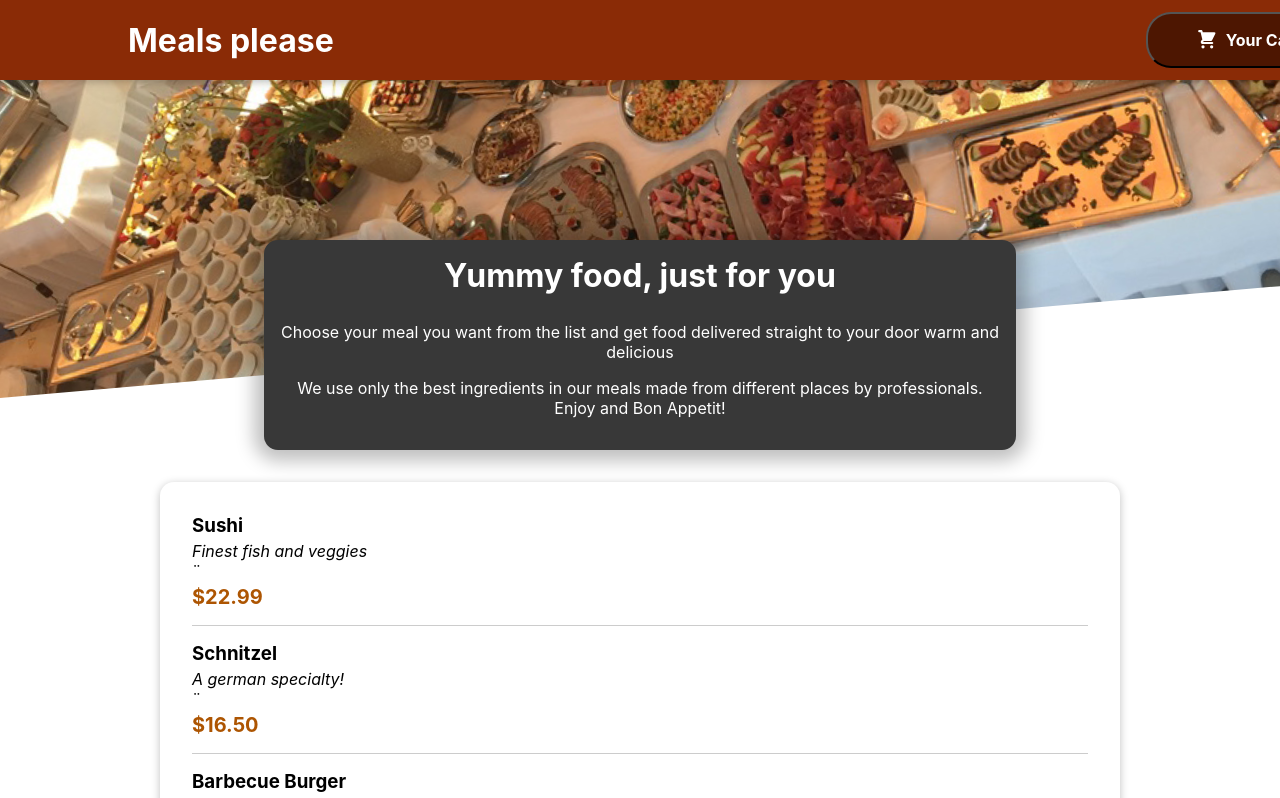
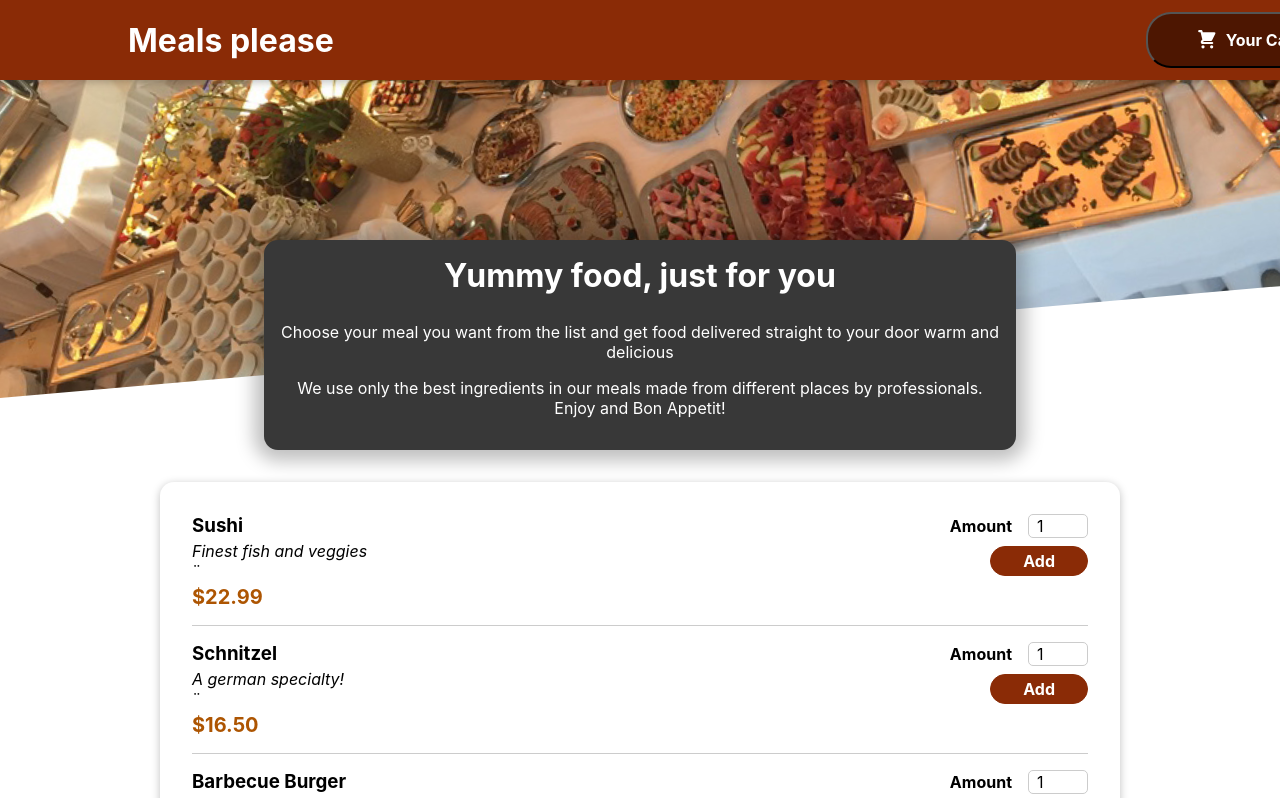
Before and after one commit to ProgramHefe/food-app, a React (Create React App) app: page / in a window 1280 px wide. Shown: the top 798 px of the page. Built offline with nearby package versions, Linux system fonts and the light colour scheme.

Commit message:
Form done

```diff
--- a/src/components/Meals/MealItem/MealItem.js
+++ b/src/components/Meals/MealItem/MealItem.js
@@ -1,4 +1,5 @@
 import React from "react";
+import MealItemForm from "./MealItemForm";
 import classes from '../MealItem.module.css'
 
 const MealItem = props => {
@@ -12,7 +13,7 @@
             <div className={classes.price}>{price}</div>
         </div>
         <div>
-
+            <MealItemForm />
         </div>
     </li>
     );
--- a/src/components/Meals/MealItem/MealItemForm.js
+++ b/src/components/Meals/MealItem/MealItemForm.js
@@ -0,0 +1,19 @@
+import React from "react";
+import Input from "../../UI/Input";
+import classes from './MealItemForm.module.css'
+
+const MealItemForm = props => {
+    return <form className={classes.form}>
+        <Input label="Amount" input={{
+            id: 'amount',
+            type: 'number',
+            min:'1',
+            max: '5',
+            step: '1',
+            defaultValue:'1'
+        }}/>
+        <button>Add</button>
+    </form>
+}
+
+export default MealItemForm;
--- /dev/null
+++ b/src/components/Meals/MealItem/MealItemForm.module.css
@@ -0,0 +1,20 @@
+.form {
+    text-align: right;
+}
+
+.form button {
+    font: inherit;
+    cursor: pointer;
+    background-color: #8a2b06;
+    border: 1px solid #8a2b06;
+    color: white;
+    padding: 0.25rem 2rem;
+    border-radius: 20px;
+    font-weight: bold;
+}
+
+.form button:hover,
+.form button:active {
+    background-color: #641e03;
+    border-color: #641e03;
+}
--- /dev/null
+++ b/src/components/UI/Input.js
@@ -0,0 +1,11 @@
+import React from "react";
+import classes from './Input.module.css'
+
+const Input = props => {
+    return <div className={classes.input}>
+        <label htmlFor={props.input.id}>{props.label}</label>
+        <input {...props.input} />
+    </div>
+}
+
+export default Input;
--- /dev/null
+++ b/src/components/UI/Input.module.css
@@ -0,0 +1,18 @@
+.input {
+    display: flex;
+    align-items: center;
+    margin-bottom: 0.5rem;
+}
+
+.input label {
+    font-weight: bold;
+    margin-right: 1rem;
+}
+
+.input input {
+    width: 3rem;
+    border-radius: 5px;
+    border: 1px solid #ccc;
+    font: inherit;
+    padding-left: 0.5rem;
+}
```
